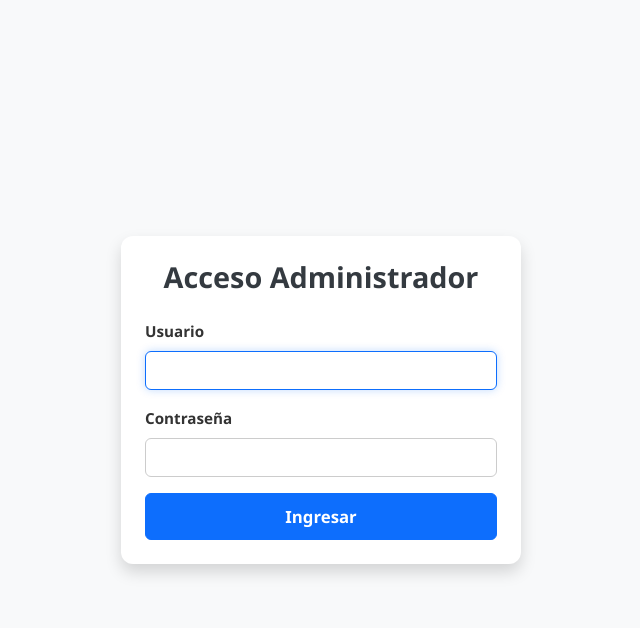
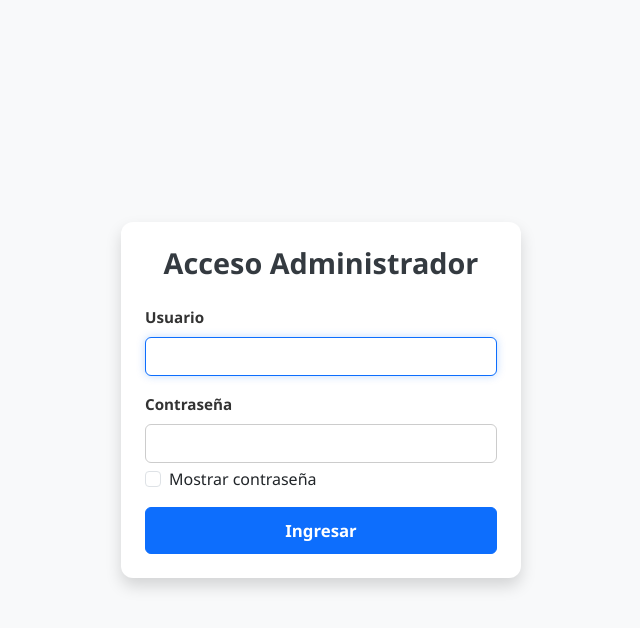
Before and after one commit to lucasleis/mvp_burgers, a Flask app: page /login in a window 1280 px wide. Shown: the top 628 px of the page, without its empty margins (319-959 px from the left). Run offline with Flask 3, Linux system fonts and the light colour scheme.

Commit message:
mostrar contrasena

```diff
--- a/backend/templates/login.html
+++ b/backend/templates/login.html
@@ -24,12 +24,18 @@
 
         <div class="mb-3">
           <label for="username" class="form-label">Usuario</label>
-          <input type="text" class="form-control" id="username" name="username" required maxlength="50" pattern="[A-Za-z0-9._-]{3,50}" autofocus>
+          <input type="text" class="form-control" id="username" name="username" required maxlength="50" pattern="[A-Za-z0-9]{3,50}" autofocus>
         </div>
 
-        <div class="mb-3">
+        <div class="mb-3 position-relative">
           <label for="password" class="form-label">Contraseña</label>
           <input type="password" class="form-control" id="password" name="password" required minlength="8" maxlength="128">
+
+          <!-- Checkbox para mostrar contraseña -->
+          <div class="form-check mt-1">
+            <input class="form-check-input" type="checkbox" id="showPassword">
+            <label class="form-check-label" for="showPassword">Mostrar contraseña</label>
+          </div>
         </div>
 
         <button type="submit" class="btn btn-primary w-100">Ingresar</button>
@@ -38,5 +44,14 @@
 
   <script src="https://cdn.jsdelivr.net/npm/bootstrap@5.3.0/dist/js/bootstrap.bundle.min.js"></script>
 
+  <script>
+    const passwordInput = document.getElementById('password');
+    const showPasswordCheckbox = document.getElementById('showPassword');
+
+    showPasswordCheckbox.addEventListener('change', () => {
+      passwordInput.type = showPasswordCheckbox.checked ? 'text' : 'password';
+    });
+  </script>
+
 </body>
 </html>
```
Also changed, not shown: TODO.md (+0 -2 lines).
